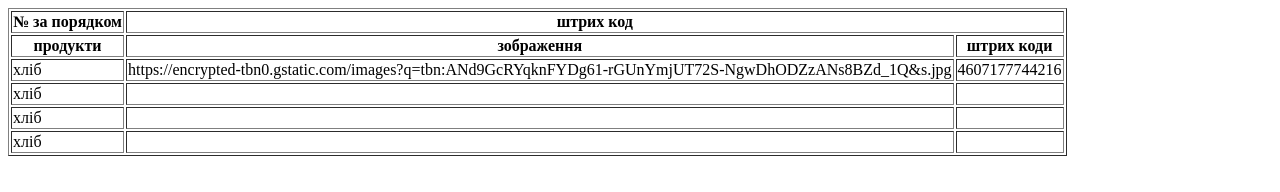
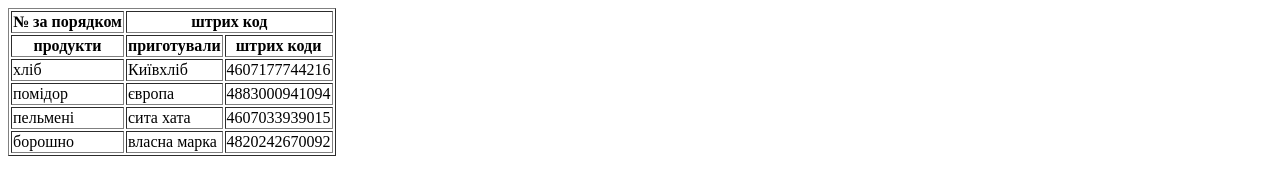
Before and after one commit to arsenii562521/-12, a plain HTML site: page index.html in a window 1280 px wide. Drawn offline with Linux system fonts and the light colour scheme.

Commit message:
Update index.html

```diff
--- a/index.html
+++ b/index.html
@@ -13,24 +13,24 @@
    </tr>
    <tr>
      <th>продукти</th>
-     <th>зображення</th>
+     <th>приготували</th>
      <th>штрих коди</tr>
    </tr>
       <td>хліб</td>
-      <td>https://encrypted-tbn0.gstatic.com/images?q=tbn:ANd9GcRYqknFYDg61-rGUnYmjUT72S-NgwDhODZzANs8BZd_1Q&s.jpg</td>
+      <td>Київхліб</td>
       <td>4607177744216</td>
    <tr>
-      <td>хліб</td>
-      <td> </td>
-      <td> </td>
+      <td>помідор</td>
+      <td>європа</td>
+      <td>4883000941094</td>
    <tr>
-      <td>хліб</td>
-      <td> </td>
-      <td> </td>
+      <td>пельмені</td>
+      <td>сита хата</td>
+      <td>4607033939015</td>
    <tr>
-      <td>хліб</td>
-      <td> </td>
-      <td> </td>
+      <td>борошно</td>
+      <td>власна марка</td>
+      <td>4820242670092</td>
    </tr>
 </table
    </body>
```
